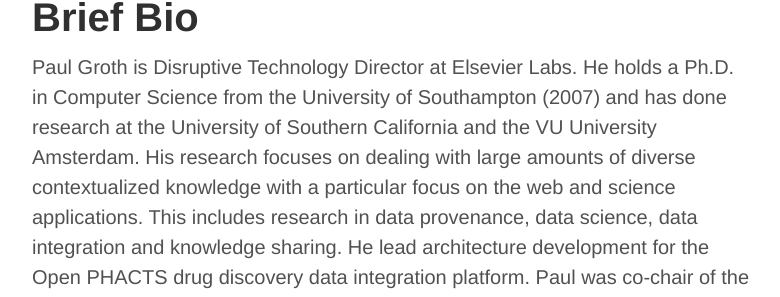
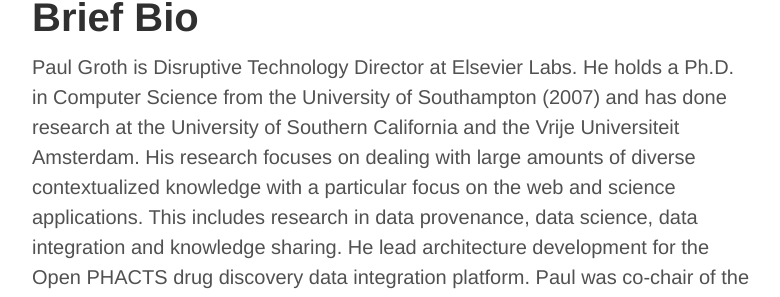
Before and after one commit to pgroth/pgroth.github.com, a Jekyll site: the page built from bio.md, in a window 1280 px wide. Shown: the part 139-436 px from the top of the page, without its empty margins (248-1028 px from the left). Built offline with Jekyll 4.4.1, drawn with Linux system fonts in a browser that asks for light colours; some of the changed text lies outside the part shown.

Commit message:
Update bio.md

```diff
--- a/bio.md
+++ b/bio.md
@@ -3,4 +3,4 @@
 title: Brief Bio
 ---
 
-Paul Groth is Disruptive Technology Director at Elsevier Labs. He holds a Ph.D. in Computer Science from the University of Southampton (2007) and has done research at the University of Southern California and the VU University Amsterdam. His research focuses on dealing with large amounts of diverse contextualized knowledge with a particular focus on the web and science applications. This includes research in data provenance, data science, data integration and knowledge sharing. He lead architecture development for the Open PHACTS drug discovery data integration platform. Paul was co-chair of the W3C Provenance Working Group that created a standard for provenance interchange. He is co-author of "Provenance: an Introduction to PROV" and "The Semantic Web Primer: 3rd Edition" as well as numerous academic articles. He blogs at http://thinklinks.wordpress.com. You can find him on twitter: @pgroth .
+Paul Groth is Disruptive Technology Director at Elsevier Labs. He holds a Ph.D. in Computer Science from the University of Southampton (2007) and has done research at the University of Southern California and the Vrije Universiteit Amsterdam. His research focuses on dealing with large amounts of diverse contextualized knowledge with a particular focus on the web and science applications. This includes research in data provenance, data science, data integration and knowledge sharing. He lead architecture development for the Open PHACTS drug discovery data integration platform. Paul was co-chair of the W3C Provenance Working Group that created a standard for provenance interchange. He is co-author of "Provenance: an Introduction to PROV" and "The Semantic Web Primer: 3rd Edition" as well as numerous academic articles. He blogs at http://thinklinks.wordpress.com. You can find him on twitter: @pgroth .
```
